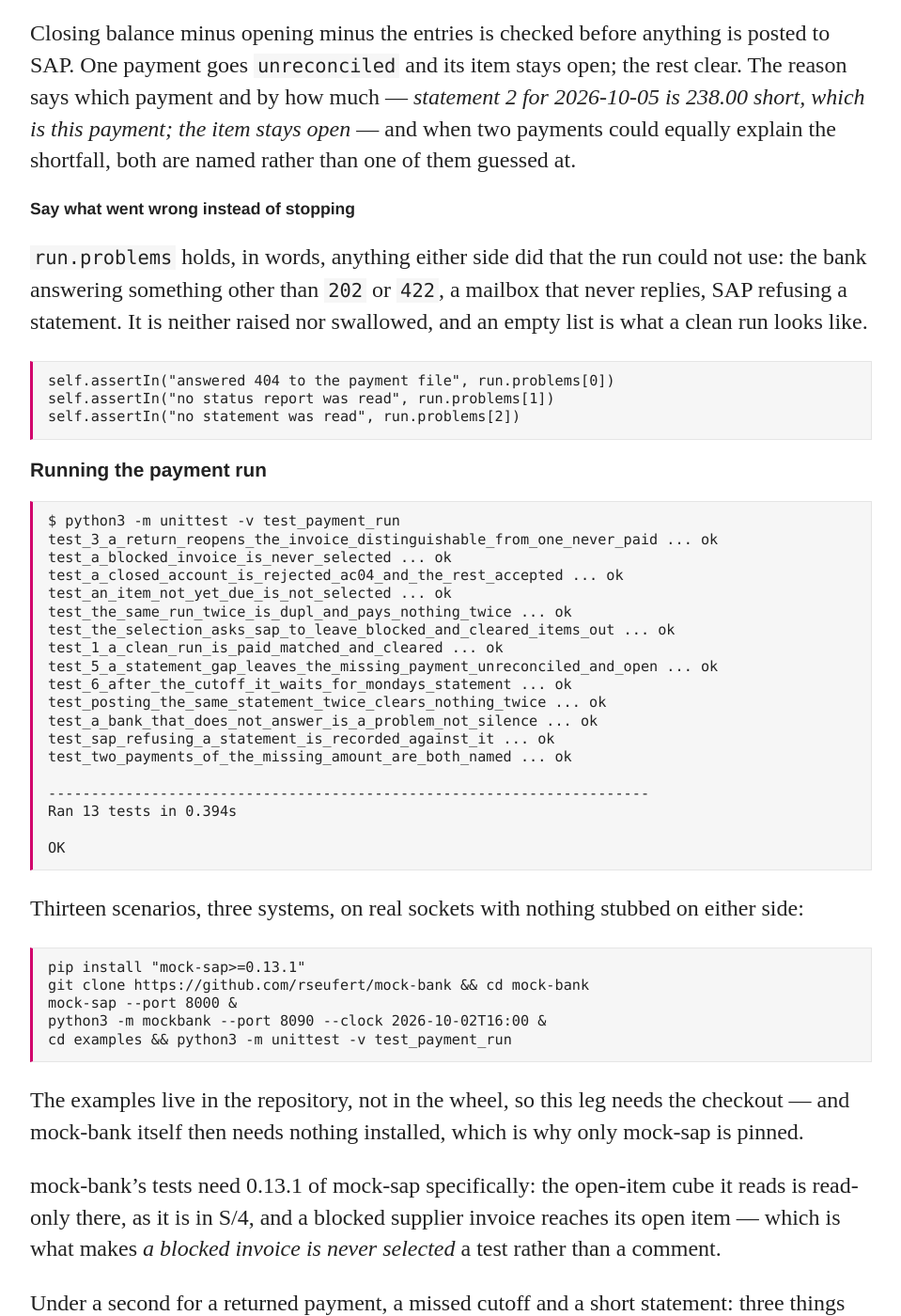
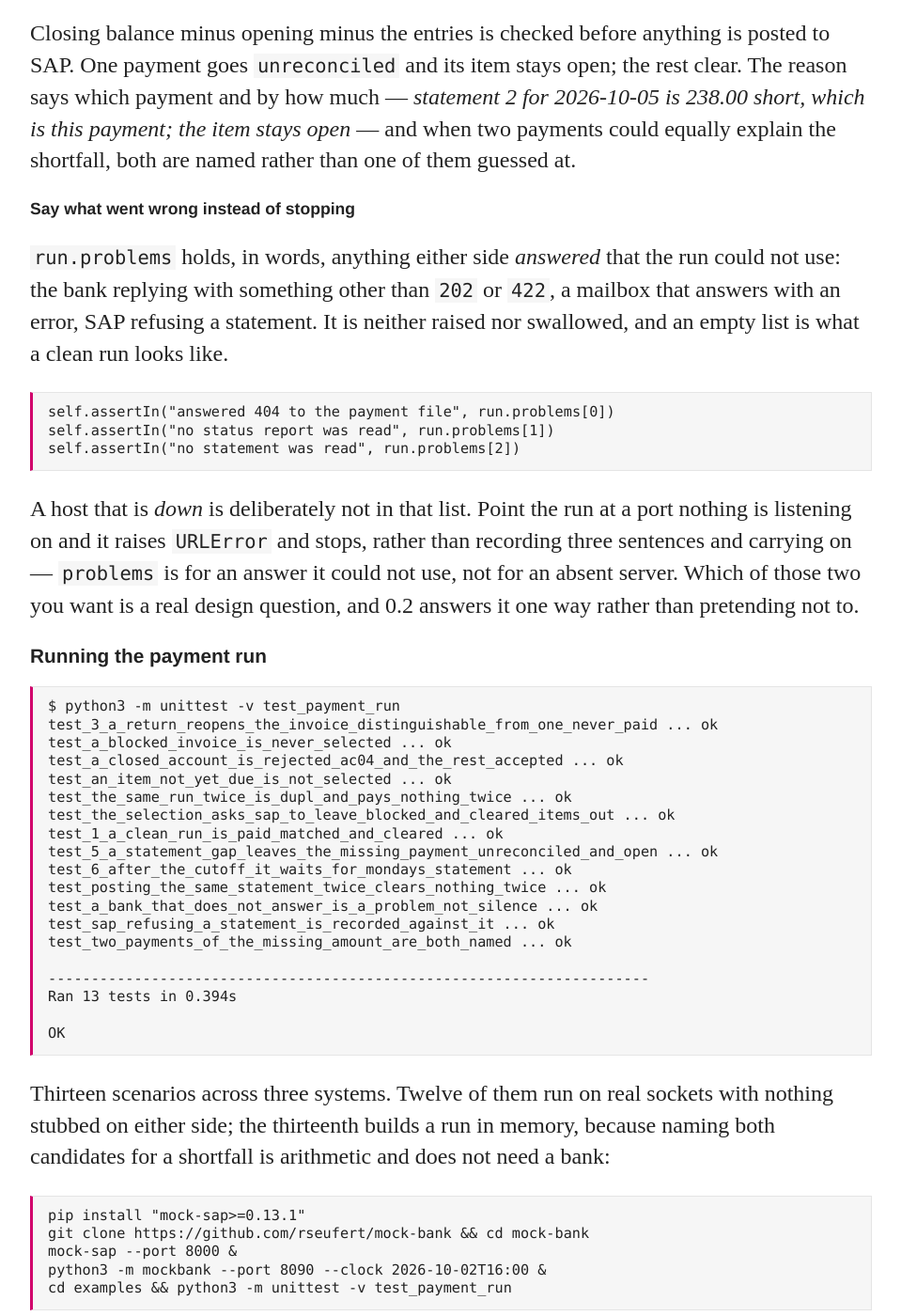
Before and after one commit to rseufert/rseufert.github.io, a Jekyll site: the page built from _posts/2026-09-24-testing-an-sap-to-edi-integration.md, in a window 1280 px wide and 1400 px high, scrolled down 12324 px. Shown: the whole window at 94% size, without its empty margins (160-1119 px from the left). Built offline with Jekyll 4.4.1, drawn with Linux system fonts in a browser that asks for light colours; some of the changed text lies outside the part shown.

Commit message:
Don't claim the run survives a host that is down
The mock-bank PM caught two overclaims in the copy and one imprecision, all
verified here before taking them.

`run.problems` collects what either side *answered* that the run could not use.
A host that is down does not reach it: pointing the run at a port nothing is
listening on raises URLError and stops. So "a mailbox that never replies" and
"a bank that doesn't answer" were both wrong, in the post and on the card. The
example's own test name - test_a_bank_that_does_not_answer_is_a_problem_not_
silence - is where the wrong idea came from; it builds PaymentRun(SAP, SAP) and
gets 404s from a live host, which is an error answer, not silence.

Rather than just soften the sentence, the post now says which of the two 0.2
does and that the choice is a real one. A mock that is explicit about stopping
is worth more here than one that sounds tolerant.

Also: the mock-sap floor is 0.13.1 or newer, not 0.13.1 specifically; and
twelve of the thirteen tests use real sockets - the thirteenth builds a Run in
memory and calls name_the_shortfall directly, since naming both candidates for
a shortfall is arithmetic and needs no bank.

Verified against the released artefact, not the branch: mock-bank 0.2.0 and
mock-sap 0.13.1 installed from PyPI into a clean venv, the released console
script serving, examples from a7e15cd - Ran 13 tests in 0.404s / OK. The
wheel carries no examples, as the copy now assumes.

Co-Authored-By: Claude Opus 5 <noreply@anthropic.com>

````diff
--- a/_posts/2026-09-24-testing-an-sap-to-edi-integration.md
+++ b/_posts/2026-09-24-testing-an-sap-to-edi-integration.md
@@ -428,16 +428,22 @@ than one of them guessed at.
 
 #### Say what went wrong instead of stopping
 
-`run.problems` holds, in words, anything either side did that the run could not
-use: the bank answering something other than `202` or `422`, a mailbox that never
-replies, SAP refusing a statement. It is neither raised nor swallowed, and an
-empty list is what a clean run looks like.
+`run.problems` holds, in words, anything either side *answered* that the run
+could not use: the bank replying with something other than `202` or `422`, a
+mailbox that answers with an error, SAP refusing a statement. It is neither
+raised nor swallowed, and an empty list is what a clean run looks like.
 
 ```python
 self.assertIn("answered 404 to the payment file", run.problems[0])
 self.assertIn("no status report was read", run.problems[1])
 self.assertIn("no statement was read", run.problems[2])
 ```
+
+A host that is *down* is deliberately not in that list. Point the run at a port
+nothing is listening on and it raises `URLError` and stops, rather than
+recording three sentences and carrying on — `problems` is for an answer it
+could not use, not for an absent server. Which of those two you want is a real
+design question, and 0.2 answers it one way rather than pretending not to.
 
 ### Running the payment run
 
@@ -463,8 +469,9 @@ Ran 13 tests in 0.394s
 OK
 ```
 
-Thirteen scenarios, three systems, on real sockets with nothing stubbed on
-either side:
+Thirteen scenarios across three systems. Twelve of them run on real sockets with
+nothing stubbed on either side; the thirteenth builds a run in memory, because
+naming both candidates for a shortfall is arithmetic and does not need a bank:
 
 ```bash
 pip install "mock-sap>=0.13.1"
@@ -478,7 +485,7 @@ The examples live in the repository, not in the wheel, so this leg needs the
 checkout — and mock-bank itself then needs nothing installed, which is why only
 mock-sap is pinned.
 
-mock-bank's tests need 0.13.1 of mock-sap specifically: the open-item cube it
+mock-bank's tests need mock-sap 0.13.1 or newer: the open-item cube it
 reads is read-only there, as it is in S/4, and a blocked supplier invoice
 reaches its open item — which is what makes *a blocked invoice is never
 selected* a test rather than a comment.
--- a/index.html
+++ b/index.html
@@ -148,7 +148,7 @@ reconcile:  SAP  ◀──  FINSTA01  ◀──  camt.053  ◀──  bank
 			<li><strong>A returned payment and an invoice nobody paid are both <em>open</em> in SAP.</strong> One flag separates them: <code>ClearingIsReversed</code>. Without it you either pay the returned invoice twice or never chase it.</li>
 			<li><strong>A statement that doesn't add up stops one payment, not the run.</strong> The arithmetic is checked before anything reaches SAP; the missing payment goes unreconciled and stays open. When two payments would equally explain the gap, both are named.</li>
 			<li><strong>A blocked invoice is never selected,</strong> and the selection asks SAP to leave blocked and cleared items out rather than filtering them afterwards.</li>
-			<li><strong>Anything either side did that the run couldn't use is said in words.</strong> <code>run.problems</code> is neither raised nor swallowed - a bank that doesn't answer is three sentences, not silence.</li>
+			<li><strong>Anything either side did that the run couldn't use is said in words.</strong> <code>run.problems</code> is neither raised nor swallowed - a bank that answers with an error is three sentences, not silence. A host that is <em>down</em> raises and stops the run instead, which 0.2 is explicit about rather than quiet about.</li>
 		</ul>
 <pre><code>git clone https://github.com/rseufert/mock-bank &amp;&amp; cd mock-bank
 pip install "mock-sap&gt;=0.13.1"
````
